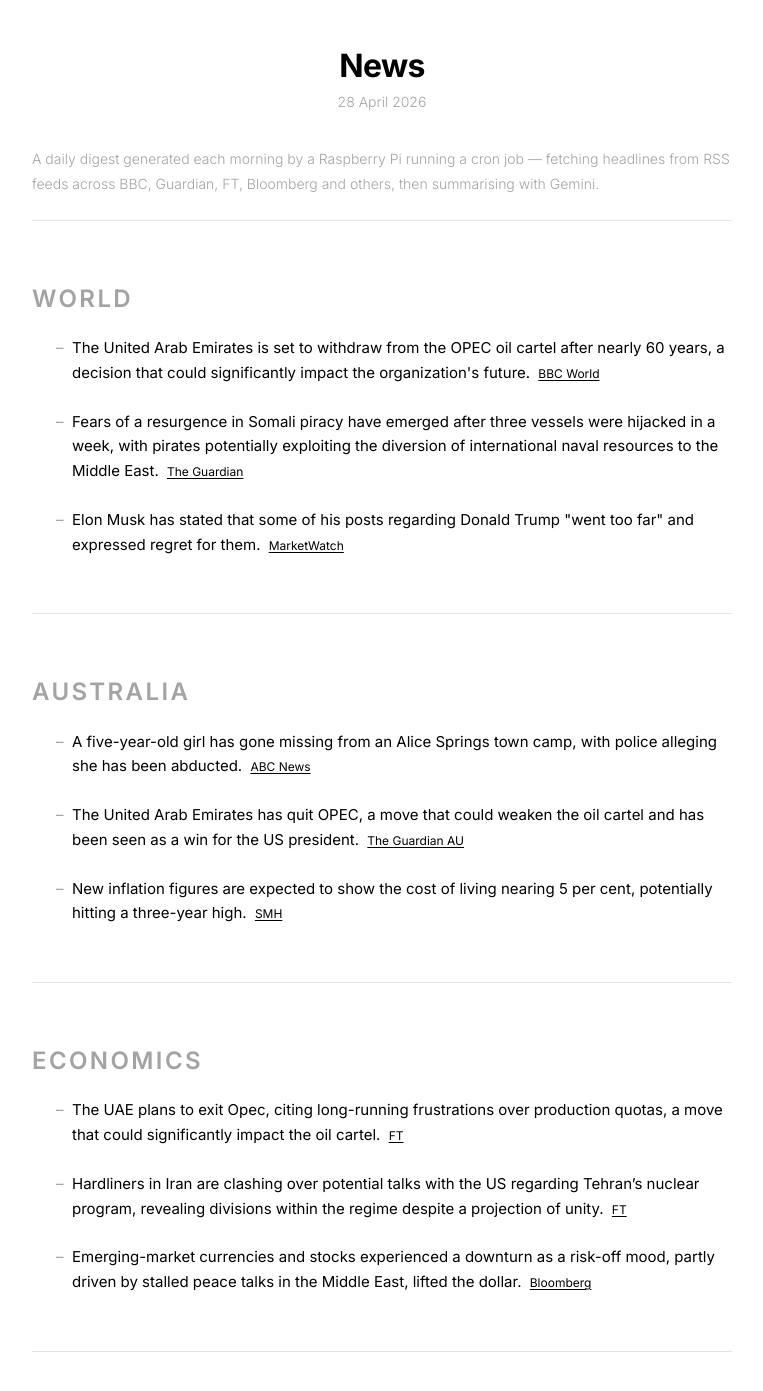
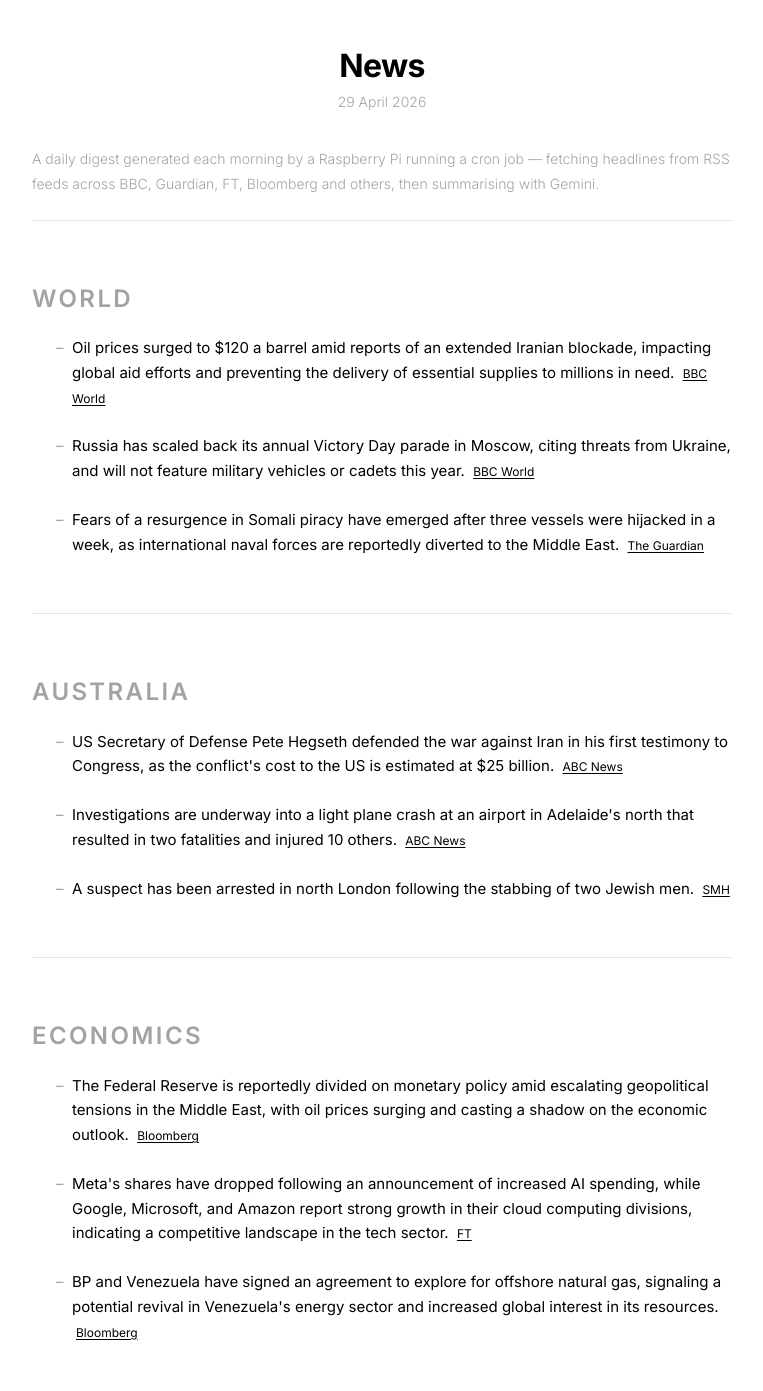
Before and after one commit to s-jac/s-jac.github.io, a Jekyll site: the page built from projects/news.html, in a window 1280 px wide and 1400 px high. Shown: the top 1391 px of the window, without its empty margins (258-1021 px from the left). Built offline with Jekyll 4.4.1, drawn with Linux system fonts in a browser that asks for light colours; some of the changed text lies outside the part shown.

Commit message:
daily news update 29 April 2026

```diff
--- a/_data/news.json
+++ b/_data/news.json
@@ -1,24 +1,24 @@
 {
-  "date": "28 April 2026",
-  "generated_at": "2026-04-28T21:00:31.711488+00:00",
+  "date": "29 April 2026",
+  "generated_at": "2026-04-29T21:00:56.395043+00:00",
   "sections": [
     {
       "heading": "World",
       "bullets": [
         {
-          "text": "The United Arab Emirates is set to withdraw from the OPEC oil cartel after nearly 60 years, a decision that could significantly impact the organization's future.",
+          "text": "Oil prices surged to $120 a barrel amid reports of an extended Iranian blockade, impacting global aid efforts and preventing the delivery of essential supplies to millions in need.",
           "source": "BBC World",
           "url": "https://www.bbc.com/news/world"
         },
         {
-          "text": "Fears of a resurgence in Somali piracy have emerged after three vessels were hijacked in a week, with pirates potentially exploiting the diversion of international naval resources to the Middle East.",
+          "text": "Russia has scaled back its annual Victory Day parade in Moscow, citing threats from Ukraine, and will not feature military vehicles or cadets this year.",
+          "source": "BBC World",
+          "url": "https://www.bbc.com/news/world"
+        },
+        {
+          "text": "Fears of a resurgence in Somali piracy have emerged after three vessels were hijacked in a week, as international naval forces are reportedly diverted to the Middle East.",
           "source": "The Guardian",
           "url": "https://www.theguardian.com"
-        },
-        {
-          "text": "Elon Musk has stated that some of his posts regarding Donald Trump \"went too far\" and expressed regret for them.",
-          "source": "MarketWatch",
-          "url": "https://www.marketwatch.com"
         }
       ]
     },
@@ -26,17 +26,17 @@
       "heading": "Australia",
       "bullets": [
         {
-          "text": "A five-year-old girl has gone missing from an Alice Springs town camp, with police alleging she has been abducted.",
+          "text": "US Secretary of Defense Pete Hegseth defended the war against Iran in his first testimony to Congress, as the conflict's cost to the US is estimated at $25 billion.",
           "source": "ABC News",
           "url": "https://www.abc.net.au/news"
         },
         {
-          "text": "The United Arab Emirates has quit OPEC, a move that could weaken the oil cartel and has been seen as a win for the US president.",
-          "source": "The Guardian AU",
-          "url": "https://www.theguardian.com/au"
+          "text": "Investigations are underway into a light plane crash at an airport in Adelaide's north that resulted in two fatalities and injured 10 others.",
+          "source": "ABC News",
+          "url": "https://www.abc.net.au/news"
         },
         {
-          "text": "New inflation figures are expected to show the cost of living nearing 5 per cent, potentially hitting a three-year high.",
+          "text": "A suspect has been arrested in north London following the stabbing of two Jewish men.",
           "source": "SMH",
           "url": "https://www.smh.com.au"
         }
@@ -46,17 +46,17 @@
       "heading": "Economics",
       "bullets": [
         {
-          "text": "The UAE plans to exit Opec, citing long-running frustrations over production quotas, a move that could significantly impact the oil cartel.",
+          "text": "The Federal Reserve is reportedly divided on monetary policy amid escalating geopolitical tensions in the Middle East, with oil prices surging and casting a shadow on the economic outlook.",
+          "source": "Bloomberg",
+          "url": "https://www.bloomberg.com/markets"
+        },
+        {
+          "text": "Meta's shares have dropped following an announcement of increased AI spending, while Google, Microsoft, and Amazon report strong growth in their cloud computing divisions, indicating a competitive landscape in the tech sector.",
           "source": "FT",
           "url": "https://www.ft.com"
         },
         {
-          "text": "Hardliners in Iran are clashing over potential talks with the US regarding Tehran’s nuclear program, revealing divisions within the regime despite a projection of unity.",
-          "source": "FT",
-          "url": "https://www.ft.com"
-        },
-        {
-          "text": "Emerging-market currencies and stocks experienced a downturn as a risk-off mood, partly driven by stalled peace talks in the Middle East, lifted the dollar.",
+          "text": "BP and Venezuela have signed an agreement to explore for offshore natural gas, signaling a potential revival in Venezuela's energy sector and increased global interest in its resources.",
           "source": "Bloomberg",
           "url": "https://www.bloomberg.com/markets"
         }
```
